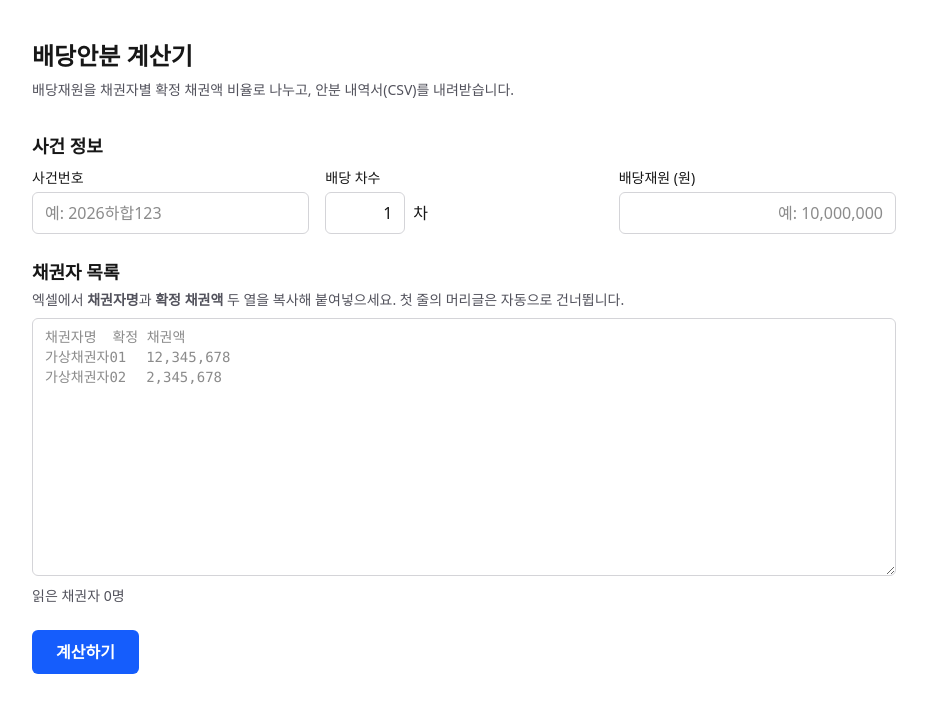
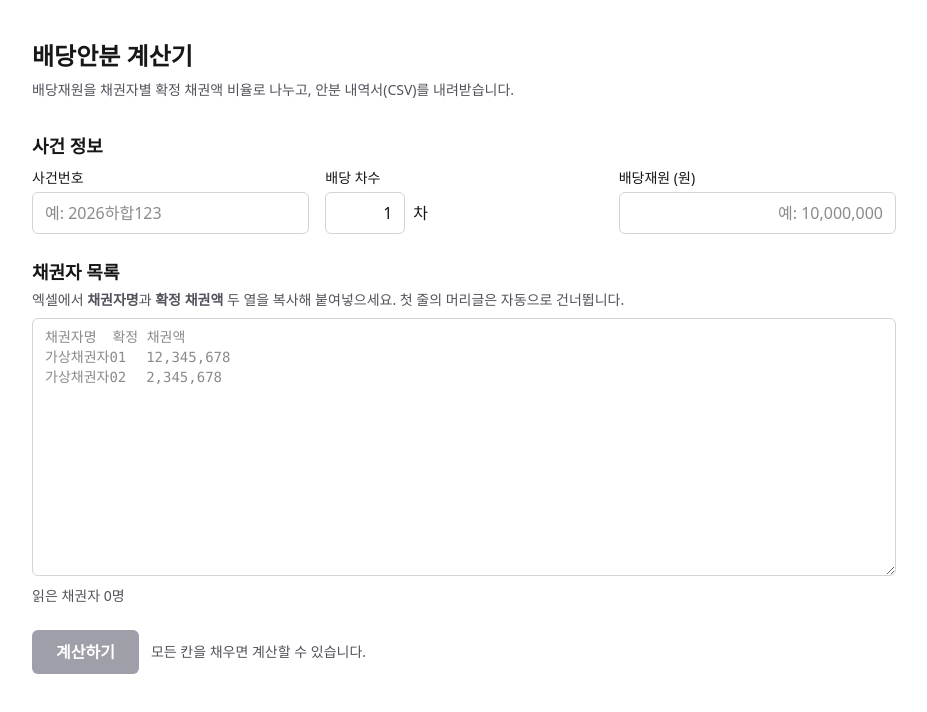
Before and after one commit to sahookim49074907-source/dividend-allocation-calculator, a Next.js app: page / in a window 1280 px wide. Shown: the top 712 px of the page, without its empty margins (176-1103 px from the left). Built offline with nearby package versions, Linux system fonts and the light colour scheme.

Commit message:
잘못된 입력으로 계산하지 않도록 오류·경고를 행 번호와 함께 보여주고 오류가 있으면 계산하기 버튼을 막음

```diff
--- a/app/_components/Calculator.tsx
+++ b/app/_components/Calculator.tsx
@@ -1,12 +1,15 @@
 "use client";
 
-// 배당안분 계산기 화면 (PLAN 작업 11: 입력 화면)
+// 배당안분 계산기 화면 (PLAN 작업 11: 입력 화면, 작업 12: 입력 점검 표시)
 // 모든 계산은 브라우저 안에서만 하고, 입력한 데이터를 서버로 보내지 않는다 (PRD 7번).
 
 import { useState, type FormEvent, type ReactNode } from "react";
 import { parsePaste } from "@/lib/parse";
+import { validateInput, type Issue } from "@/lib/validate";
 
 const PASTE_EXAMPLE = "채권자명\t확정 채권액\n가상채권자01\t12,345,678\n가상채권자02\t2,345,678";
+/** 오류·경고가 아주 많을 때(최대 1,000행) 화면에 보여줄 개수 */
+const MAX_ISSUES_SHOWN = 20;
 
 export default function Calculator() {
   const [caseNumber, setCaseNumber] = useState("");
@@ -15,10 +18,16 @@ export default function Calculator() {
   const [pasteText, setPasteText] = useState("");
 
   const parsed = parsePaste(pasteText);
+  // 입력이 바뀔 때마다 바로 점검한다. 오류가 하나라도 있으면 계산 버튼을 막는다 (규칙 8)
+  const validation = validateInput({ caseNumber, roundText, poolText, parsed });
+  const canCalculate = validation.ready !== null;
+  // 아무것도 넣지 않은 처음 화면에서는 오류 목록을 띄우지 않는다
+  const touched = caseNumber !== "" || poolText !== "" || pasteText.trim() !== "";
 
   function handleSubmit(event: FormEvent<HTMLFormElement>) {
     event.preventDefault();
-    // 입력 점검(작업 12)과 계산·결과 표시(작업 13)를 여기에 연결한다
+    if (!canCalculate) return;
+    // 계산·결과 표시(작업 13)를 여기에 연결한다
   }
 
   return (
@@ -80,13 +89,49 @@ export default function Calculator() {
         </p>
       </div>
 
+      {touched && validation.errors.length > 0 && (
+        <IssueList tone="error" title="계산하려면 아래를 고쳐 주세요" issues={validation.errors} />
+      )}
+      {validation.warnings.length > 0 && (
+        <IssueList tone="warning" title="확인해 주세요 (계산은 할 수 있습니다)" issues={validation.warnings} />
+      )}
+
+      <div className="flex items-center gap-3">
         <button
           type="submit"
+          disabled={!canCalculate}
           className="rounded-md bg-blue-600 px-6 py-2.5 font-semibold text-white hover:bg-blue-700 disabled:cursor-not-allowed disabled:bg-zinc-400"
         >
           계산하기
         </button>
+        {!touched && (
+          <span className="text-sm text-zinc-600 dark:text-zinc-400">모든 칸을 채우면 계산할 수 있습니다.</span>
+        )}
+      </div>
     </form>
+  );
+}
+
+function IssueList({ tone, title, issues }: { tone: "error" | "warning"; title: string; issues: Issue[] }) {
+  const styles =
+    tone === "error"
+      ? "border-red-300 bg-red-50 text-red-800 dark:border-red-800 dark:bg-red-950 dark:text-red-200"
+      : "border-amber-300 bg-amber-50 text-amber-900 dark:border-amber-800 dark:bg-amber-950 dark:text-amber-200";
+  const shown = issues.slice(0, MAX_ISSUES_SHOWN);
+  const hidden = issues.length - shown.length;
+
+  return (
+    <div role={tone === "error" ? "alert" : "status"} className={`rounded-md border p-4 text-sm ${styles}`}>
+      <p className="font-semibold">
+        {tone === "error" ? "❌" : "⚠"} {title} ({issues.length.toLocaleString()}건)
+      </p>
+      <ul className="mt-2 list-disc space-y-1 pl-5">
+        {shown.map((issue, i) => (
+          <li key={i}>{issue.message}</li>
+        ))}
+      </ul>
+      {hidden > 0 && <p className="mt-2">외 {hidden.toLocaleString()}건이 더 있습니다.</p>}
+    </div>
   );
 }
 
```
Also changed, not shown: 1 other file (tests, documents, lock files or other folders). Lines whose indentation alone changed are shown as unchanged.
